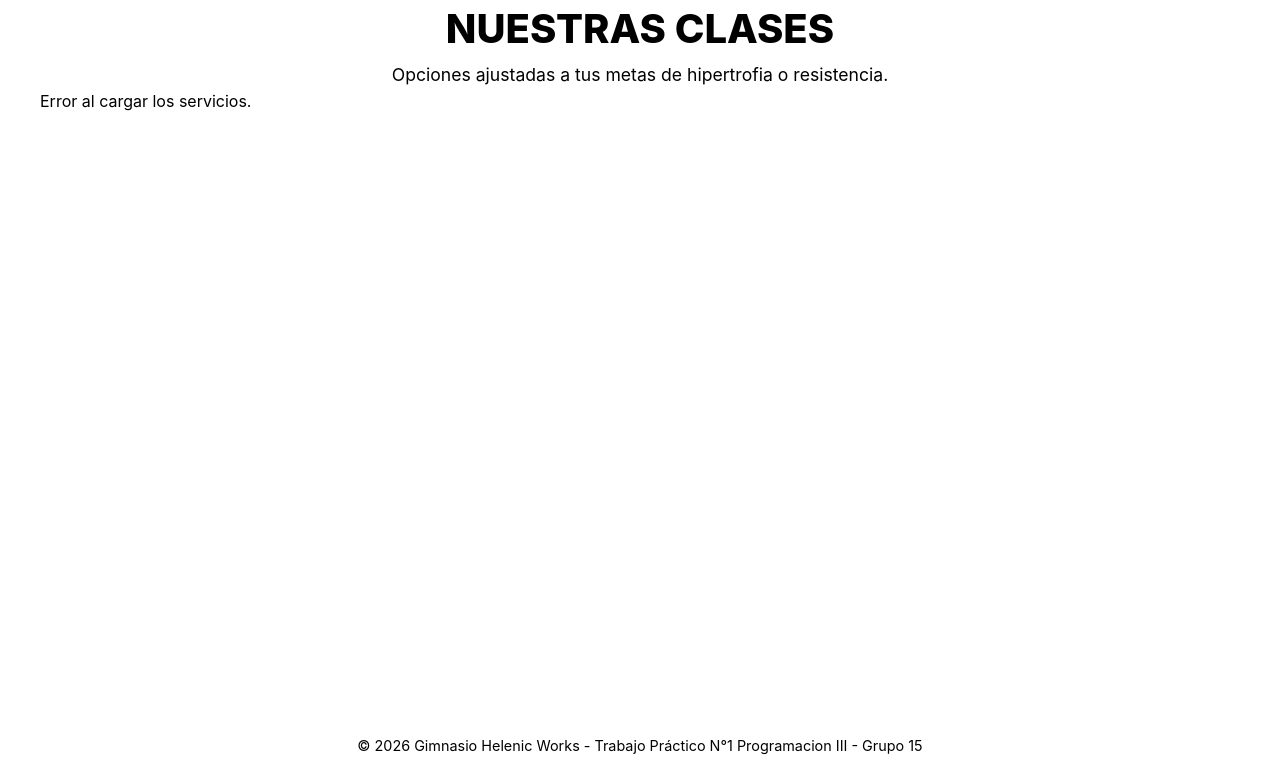
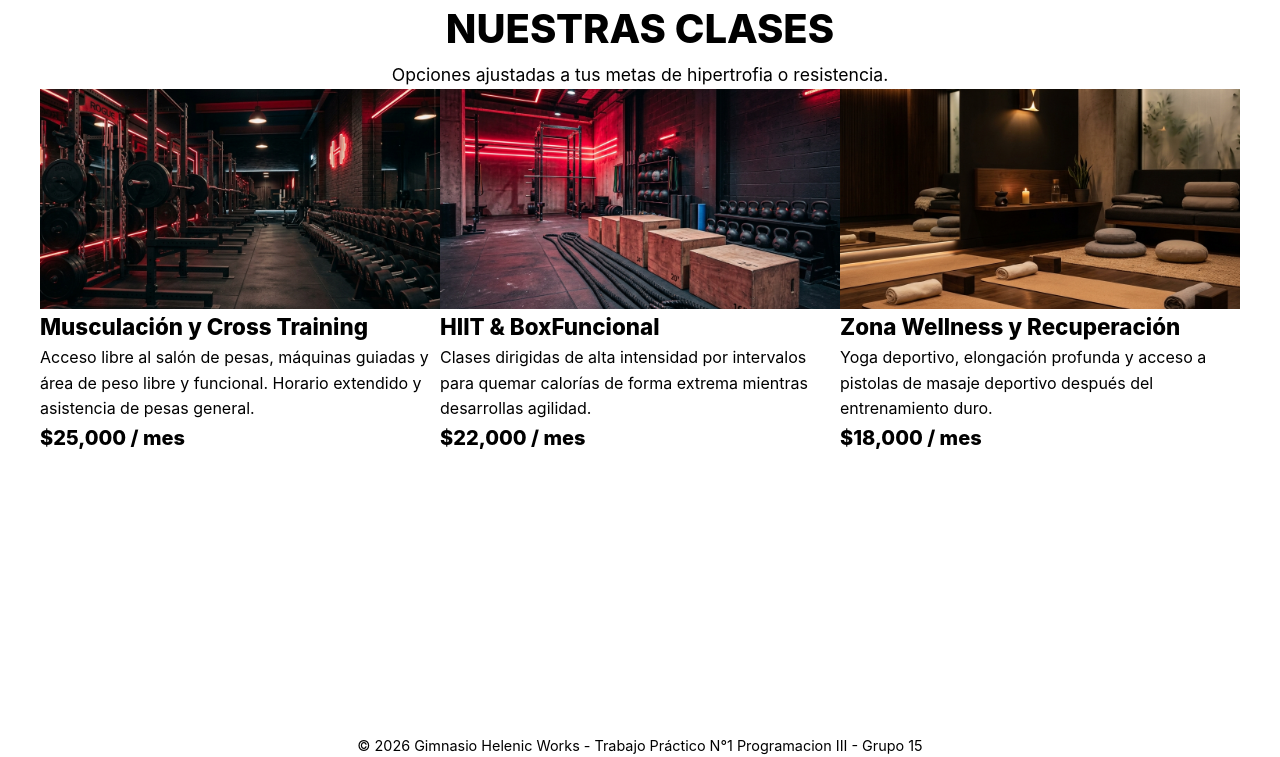
Before and after one commit to Agusfedredhunter/Biblioteca, a plain HTML site: page pages/servicios.html in a window 1280 px wide. Shown: the part 43-800 px from the top of the page. Drawn offline with Linux system fonts and the light colour scheme; no server answers.

Commit message:
dejar servicios.html como su version original luego de la finalizacion del tp 1
Added service cards for Musculación, HIIT, and Wellness.

```diff
--- a/pages/servicios.html
+++ b/pages/servicios.html
@@ -16,7 +16,7 @@
             <ul>
                 <li><a href="../index.html">Home</a></li>
                 <li><a href="./contacto.html">Contacto</a></li>
-                <li><a href="./equipo.html">Equipo</a></li>
+                <li><a href="./equipo.html" >Equipo</a></li>
                 <li><a href="./faq.html">Dudas Frecuentes</a></li>
                 <li><a href="./pedidos.html">Pedidos</a></li>
                 <li><a href="./servicios.html" class="active">Servicios</a></li>
@@ -28,9 +28,39 @@
         <section class="services-section">
             <h1 class="section-title">Nuestras <span>Clases</span></h1>
             <p class="section-subtitle">Opciones ajustadas a tus metas de hipertrofia o resistencia.</p>
-            <div class="grid-container" id="servicios-container">
-                <p>Cargando servicios...</p>
+
+            <div class="grid-container">
+                <!-- Servicio Mínimo 1 -->
+                <div class="card">
+                    <img src="../assets/img/musculacion.png" alt="Área de Musculación">
+                    <div class="card-content">
+                        <h2 class="card-title">Musculación y Cross Training</h2>
+                        <p class="card-desc">Acceso libre al salón de pesas, máquinas guiadas y área de peso libre y funcional. Horario extendido y asistencia de pesas general.</p>
+                        <p class="card-price">$25,000 / mes</p>
+                    </div>
+                </div>
+
+                <!-- Servicio Mínimo 2 -->
+                <div class="card">
+                    <img src="../assets/img/hiit.png" alt="Área de HIIT">
+                    <div class="card-content">
+                        <h2 class="card-title">HIIT & BoxFuncional</h2>
+                        <p class="card-desc">Clases dirigidas de alta intensidad por intervalos para quemar calorías de forma extrema mientras desarrollas agilidad.</p>
+                        <p class="card-price">$22,000 / mes</p>
+                    </div>
+                </div>
+
+                <!-- Servicio Mínimo 3 -->
+                <div class="card">
+                    <img src="../assets/img/wellness.png" alt="Área de Recuperación">
+                    <div class="card-content">
+                        <h2 class="card-title">Zona Wellness y Recuperación</h2>
+                        <p class="card-desc">Yoga deportivo, elongación profunda y acceso a pistolas de masaje deportivo después del entrenamiento duro.</p>
+                        <p class="card-price">$18,000 / mes</p>
+                    </div>
+                </div>
             </div>
+
         </section>
 
         <div style="text-align: center; margin-top: 48px;">
@@ -41,35 +71,5 @@
     <footer>
         <p>&copy; 2026 Gimnasio Helenic Works - Trabajo Práctico N°1 Programacion III - Grupo 15</p>
     </footer>
-
-    <script>
-        const API_URL = 'https://tp3-helenic-works.onrender.com';
-
-        const cargarServicios = async () => {
-            try {
-                const response = await fetch(`${API_URL}/servicios`);
-                const servicios = await response.json();
-                const container = document.getElementById('servicios-container');
-                container.innerHTML = '';
-                servicios.forEach(servicio => {
-                    container.innerHTML += `
-                        <div class="card">
-                            <img src="../assets/img/${servicio.imagen}" alt="${servicio.nombre}">
-                            <div class="card-content">
-                                <h2 class="card-title">${servicio.nombre}</h2>
-                                <p class="card-desc">${servicio.descripcion}</p>
-                                <p class="card-price">$${servicio.precio.toLocaleString()} / mes</p>
-                            </div>
-                        </div>
-                    `;
-                });
-            } catch (error) {
-                console.log(error);
-                document.getElementById('servicios-container').innerHTML = '<p>Error al cargar los servicios.</p>';
-            }
-        };
-
-        cargarServicios();
-    </script>
 </body>
 </html>
```
